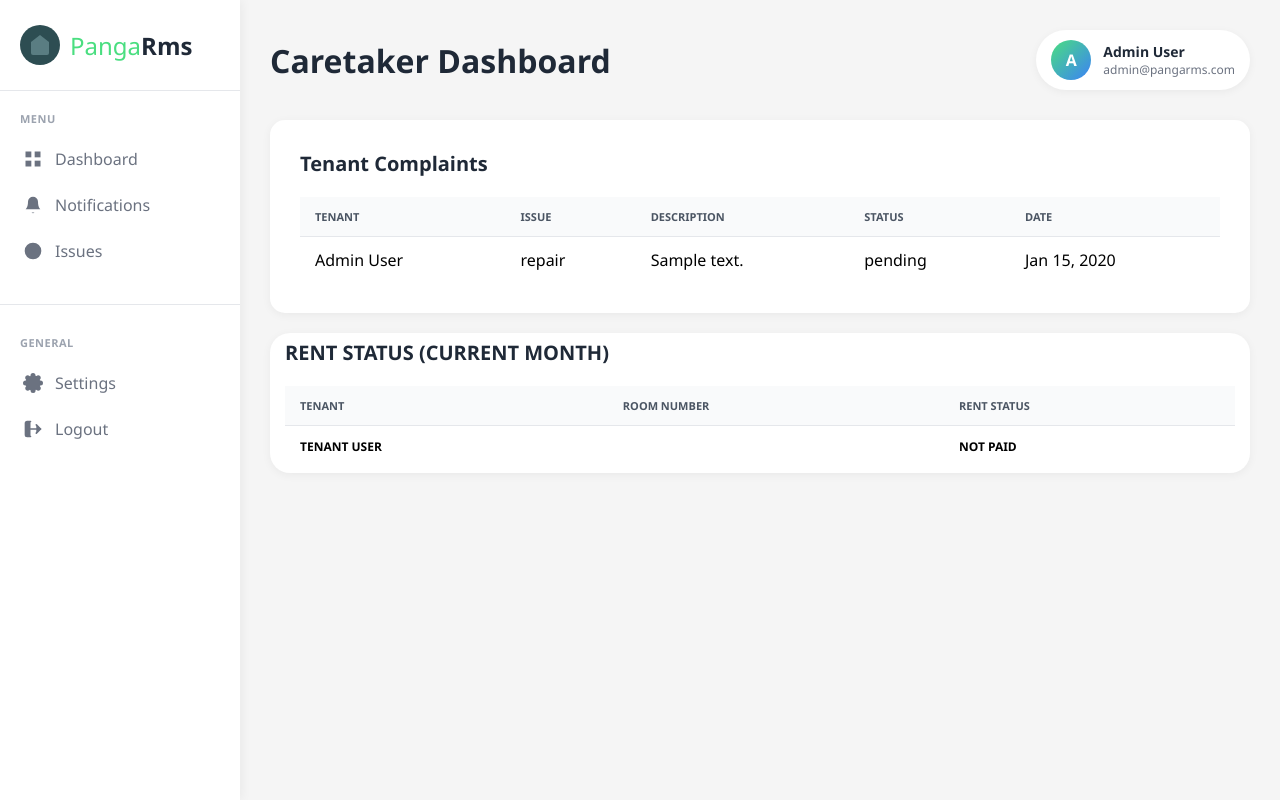
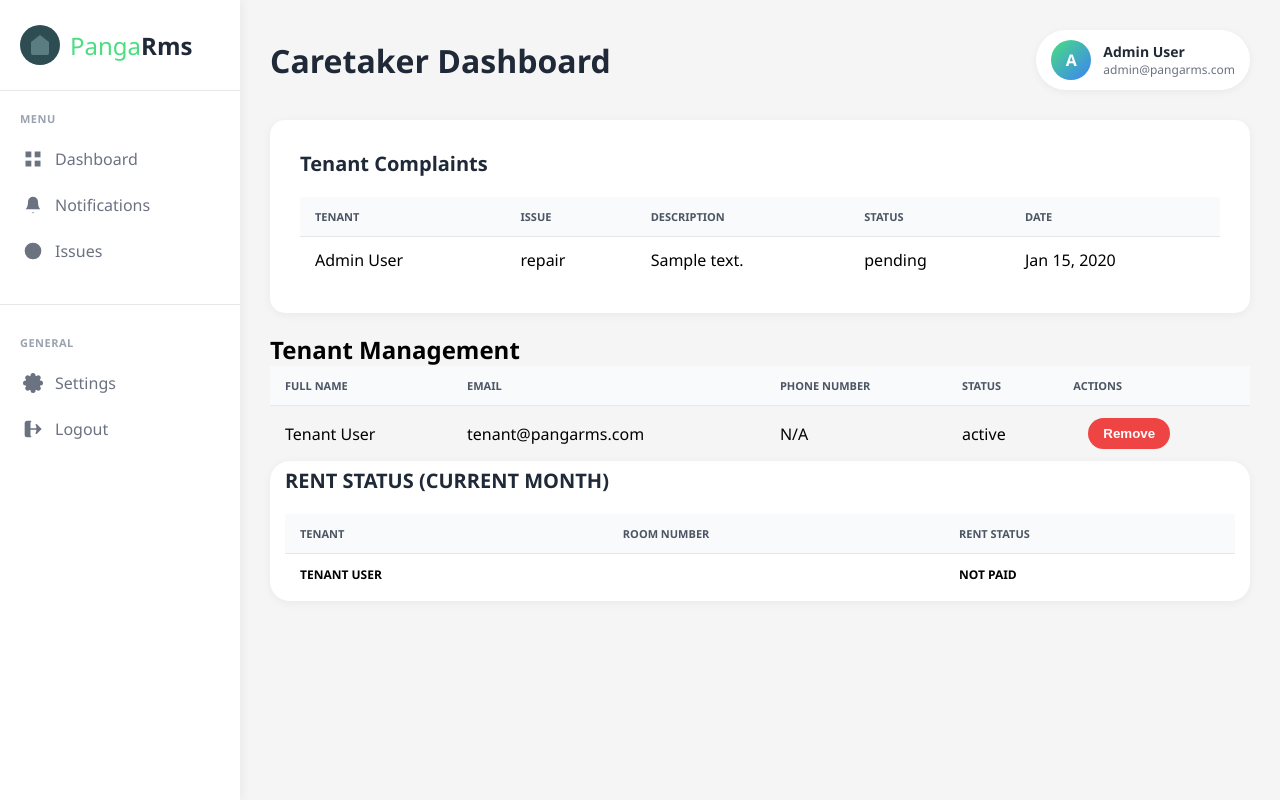
Before and after one commit to gitnold/panga_rms, a PHP site: page /caretaker_dashboard.php in a window 1280 px wide. Run offline with PHP 8.4, Linux system fonts and the light colour scheme; a user stored in the database is signed in; data comes from the database, SQL or seed files in the repository; tables that the repository leaves empty hold one stand-in row (values such as "Sample post").

Commit message:
feat: caretaker can remove users and view tenant list

```diff
--- a/caretaker_dashboard.php
+++ b/caretaker_dashboard.php
@@ -27,6 +27,33 @@ if (isset($_SESSION['username'])) {
     }
     $stmt_user->close();
 }
+
+$success_message = '';
+$error_message = '';
+
+// Handle tenant removal (soft delete by changing status)
+if ($_SERVER['REQUEST_METHOD'] === 'POST' && isset($_POST['remove_tenant'])) {
+    $tenant_id_to_remove = $_POST['tenant_id'];
+
+    $stmt_remove = $conn->prepare("UPDATE users SET status = 'inactive' WHERE id = ? AND role = 'tenant'");
+    $stmt_remove->bind_param("i", $tenant_id_to_remove);
+    if ($stmt_remove->execute()) {
+        $success_message = "Tenant removed successfully.";
+    } else {
+        $error_message = "Error removing tenant: " . $stmt_remove->error;
+    }
+    $stmt_remove->close();
+}
+
+// Get all tenants
+$tenants = [];
+$stmt_tenants = $conn->prepare("SELECT id, fullname, email, phone_number, status FROM users WHERE role = 'tenant'");
+$stmt_tenants->execute();
+$result_tenants = $stmt_tenants->get_result();
+while ($row_tenant = $result_tenants->fetch_assoc()) {
+    $tenants[] = $row_tenant;
+}
+$stmt_tenants->close();
 
 // Get pending issues count
 $pending_issues_count = 0;
@@ -240,8 +267,44 @@ $conn->close();
                     } else {
                         echo "<tr><td colspan='5'>No issues found</td></tr>";
                     }
-                    $conn->close();
+                    // $conn->close(); // Connection closed at the end of the file
                     ?>
+                </tbody>
+            </table>
+        </div>
+
+        <!-- Tenant Management -->
+        <div class="tenant-management">
+            <h2>Tenant Management</h2>
+            <table>
+                <thead>
+                    <tr>
+                        <th>Full Name</th>
+                        <th>Email</th>
+                        <th>Phone Number</th>
+                        <th>Status</th>
+                        <th>Actions</th>
+                    </tr>
+                </thead>
+                <tbody>
+                    <?php if (!empty($tenants)): ?>
+                        <?php foreach($tenants as $tenant): ?>
+                            <tr>
+                                <td><?php echo htmlspecialchars($tenant['fullname']); ?></td>
+                                <td><?php echo htmlspecialchars($tenant['email']); ?></td>
+                                <td><?php echo htmlspecialchars($tenant['phone_number'] ?? 'N/A'); ?></td>
+                                <td><?php echo htmlspecialchars($tenant['status']); ?></td>
+                                <td>
+                                    <form method="POST" action="caretaker_dashboard.php" style="margin: 0;">
+                                        <input type="hidden" name="tenant_id" value="<?php echo $tenant['id']; ?>">
+                                        <button type="submit" name="remove_tenant" class="remove-btn">Remove</button>
+                                    </form>
+                                </td>
+                            </tr>
+                        <?php endforeach; ?>
+                    <?php else: ?>
+                        <tr><td colspan="5">No tenants found.</td></tr>
+                    <?php endif; ?>
                 </tbody>
             </table>
         </div>
@@ -259,7 +322,7 @@ $conn->close();
                 </thead>
                 <tbody>
                     <?php
-                    $conn = getDBConnection();
+                    // $conn = getDBConnection(); // Connection already established
                     $payment_for_month = date('Y-m-01');
                     $sql = "SELECT u.fullname, r.room_number, p.status
                             FROM users u
```
